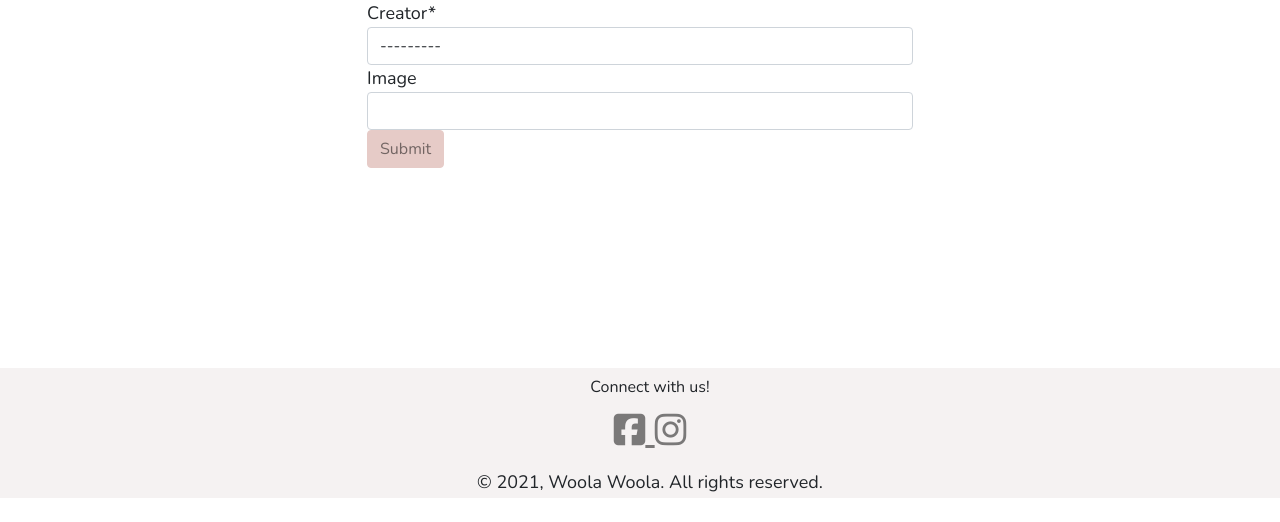
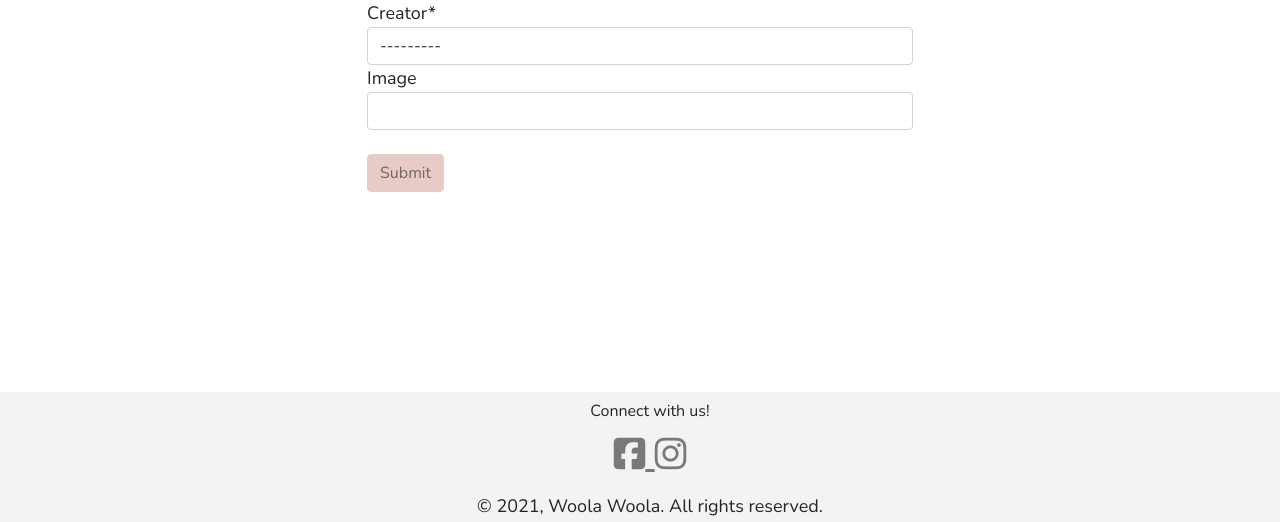
Before and after one commit to farhansam/woola2_shop, a Django app: page /earrings/create/ in a window 1280 px wide. Shown: the part 821-1343 px from the top of the page. Before the commit the page ends 1319 px from the top, so only its background shows below. Run offline with Django 3.2, Linux system fonts and the light colour scheme; data that the repository does not hold is empty; some libraries are stand-ins or nearby versions.

Commit message:
test deploy

```diff
--- a/earrings/templates/earrings/create-template.html
+++ b/earrings/templates/earrings/create-template.html
@@ -16,7 +16,7 @@
         <form method="POST">
             {% csrf_token %}
             {{ form|crispy}}
-            <input type="Submit" class="btn btn-custom"/>
+            <input type="Submit" class="btn btn-custom mt-4"/>
         </form>
     </div>
     <div class="col-sm-3">
--- a/requirements.txt
+++ b/requirements.txt
@@ -1,6 +1,6 @@
 asgiref==3.3.4
 dj-database-url==0.5.0
-Django==3.2
+Django==3.2.3
 django-allauth==0.44.0
 django-crispy-forms==1.11.2
 gunicorn==20.1.0
@@ -14,5 +14,5 @@ pytz==2021.1
 pyuploadcare==2.7.0
 requests-oauthlib==1.3.0
 sqlparse==0.4.1
-stripe==2.56.0
+stripe==2.57.0
 whitenoise==5.2.0
```
